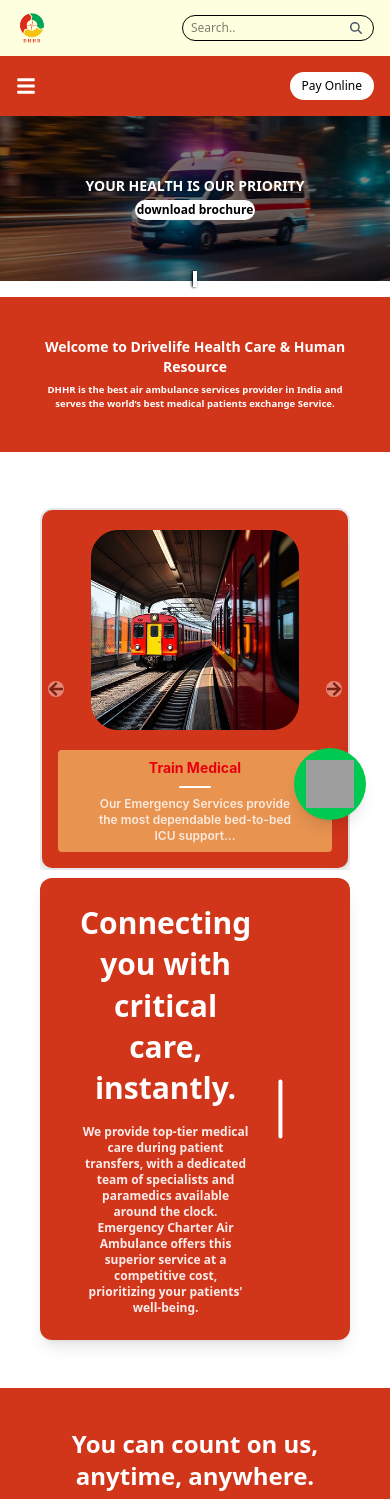
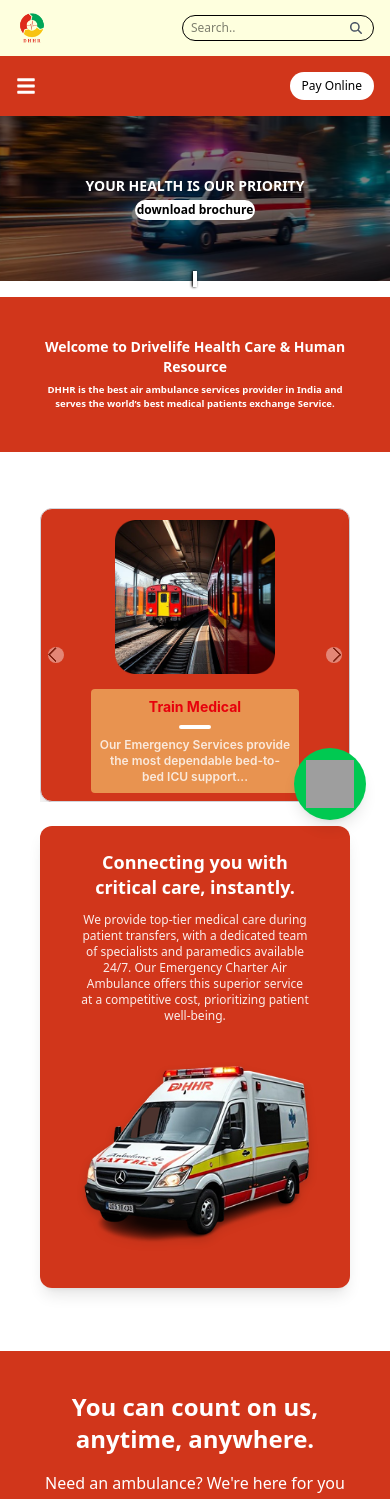
Before and after one commit to KaranSapra124/Air_Ambulance, a React (Vite) app: page / in a window 390 px wide. Shown: the top 1499 px of the page. Built offline with nearby package versions, Linux system fonts and the light colour scheme; grey boxes are pictures that could not be loaded.

Commit message:
Responsive started

```diff
--- a/src/Components/Home/Services.jsx
+++ b/src/Components/Home/Services.jsx
@@ -35,31 +35,29 @@ const Services = () => {
           <Carousel
             autoplay
             dots={false}
-            prevArrow={<FaArrowLeft />}
-            nextArrow={<FaArrowRight />}
-            slidesToShow={window.outerWidth > 768 ? 4 : 1}
-            adaptiveHeight
             arrows
             infinite
-            className="max-w-screen-xl    mx-auto "
+            className="max-w-screen-xl  mx-auto"
+            slidesToShow={window.innerWidth > 768 ? 3 : 1}
+            adaptiveHeight
           >
-            {servicesArr?.map((elem, index) => (
+            {servicesArr.map((elem, index) => (
               <div
                 key={index}
-                className="bg-primary-color    p-4 rounded-xl shadow-xl hover:scale-105 transition-all cursor-pointer flex flex-col  items-center text-white border-2 border-gray-200"
+                className="bg-primary-color lg:w-full w-fit  lg:p-4 p-2 rounded-xl shadow-lg hover:scale-105 transition-all cursor-pointer flex flex-col items-center text-white border border-gray-300"
               >
                 <img
-                  src={elem?.image}
-                  className="w-52 h-52 mx-auto mb-4  object-contain"
-                  alt={elem?.title}
+                  src={elem.image}
+                  className="w-40 h-40 mx-auto mb-3 object-contain"
+                  alt={elem.title}
                 />
-                <div className="bg-yellow-200/50 p-2 rounded">
-                  <h1 className="text-sm  text-red-600  font-bold text-center mb-2">
-                    {elem?.title}
+                <div className="bg-yellow-200/50 lg:w-full w-fit lg:mx-0 mx-auto p-2 rounded text-center">
+                  <h1 className="text-sm text-red-600 font-bold mb-1">
+                    {elem.title}
                   </h1>
-                  <div className="lg:h-1 h-0.5 w-8 mx-auto bg-white rounded-full my-2"></div>
-                  <p className="text-xs max-w-52 mx-auto text-center opacity-80 leading-4 text-white font-semibold">
-                    {elem?.desc}
+                  <div className="h-1 w-8 mx-auto bg-white rounded-full my-2"></div>
+                  <p className="text-xs max-w-48 mx-auto opacity-80 font-semibold">
+                    {elem.desc}
                   </p>
                 </div>
               </div>
@@ -74,27 +72,27 @@ const Services = () => {
 
 const AmbulanceConnection = () => {
   return (
-    <div className="bg-primary-color my-2 relative flex flex-col md:flex-row items-center justify-between max-w-screen-xl mx-auto rounded-xl shadow-lg p-6 md:h-80 overflow-hidden">
+    <div className="bg-primary-color my-6 relative flex flex-col md:flex-row items-center justify-between max-w-screen-xl mx-auto rounded-xl shadow-lg p-6 md:h-80">
       {/* Text Content */}
-      <div className="w-full   flex md:w-[50rem] justify-between items-center text-white text-center md:text-left px-4 md:px-8">
+      <div className="w-full flex md:w-3/5 justify-between items-center text-white text-center md:text-left px-4 md:px-8">
         <div className="flex flex-col">
-          <h1 className="text-3xl md:text-4xl font-bold mb-4 leading-snug">
+          <h1 className="text-lg md:text-xl font-bold mb-3 leading-snug">
             Connecting you with critical care, instantly.
           </h1>
-          <p className="text-xs text-white font-semibold opacity-90 max-w-lg">
+          <p className="text-xs opacity-90 max-w-lg">
             We provide top-tier medical care during patient transfers, with a
-            dedicated team of specialists and paramedics available around the
-            clock. Emergency Charter Air Ambulance offers this superior service
-            at a competitive cost, prioritizing your patients' well-being.
+            dedicated team of specialists and paramedics available 24/7. Our
+            Emergency Charter Air Ambulance offers this superior service at a
+            competitive cost, prioritizing patient well-being.
           </p>
         </div>
-        <div className="h-1 w-96 bg-white rounded-full rotate-90"></div>
+        <div className="h-1 w-32 bg-white rounded-full rotate-90 hidden md:block"></div>
       </div>
 
       {/* Image */}
-      <div className="absolute  w-full md:w-1/2 flex justify-center md:justify-end">
+      <div className="w-full md:w-2/5 flex justify-center md:justify-end">
         <img
-          className="relative w-[25rem] left-[33rem] -top-2.5  drop-shadow-lg"
+          className="w-60 drop-shadow-lg"
           src="./Home/ambulance.png"
           alt="Ambulance"
         />
```
